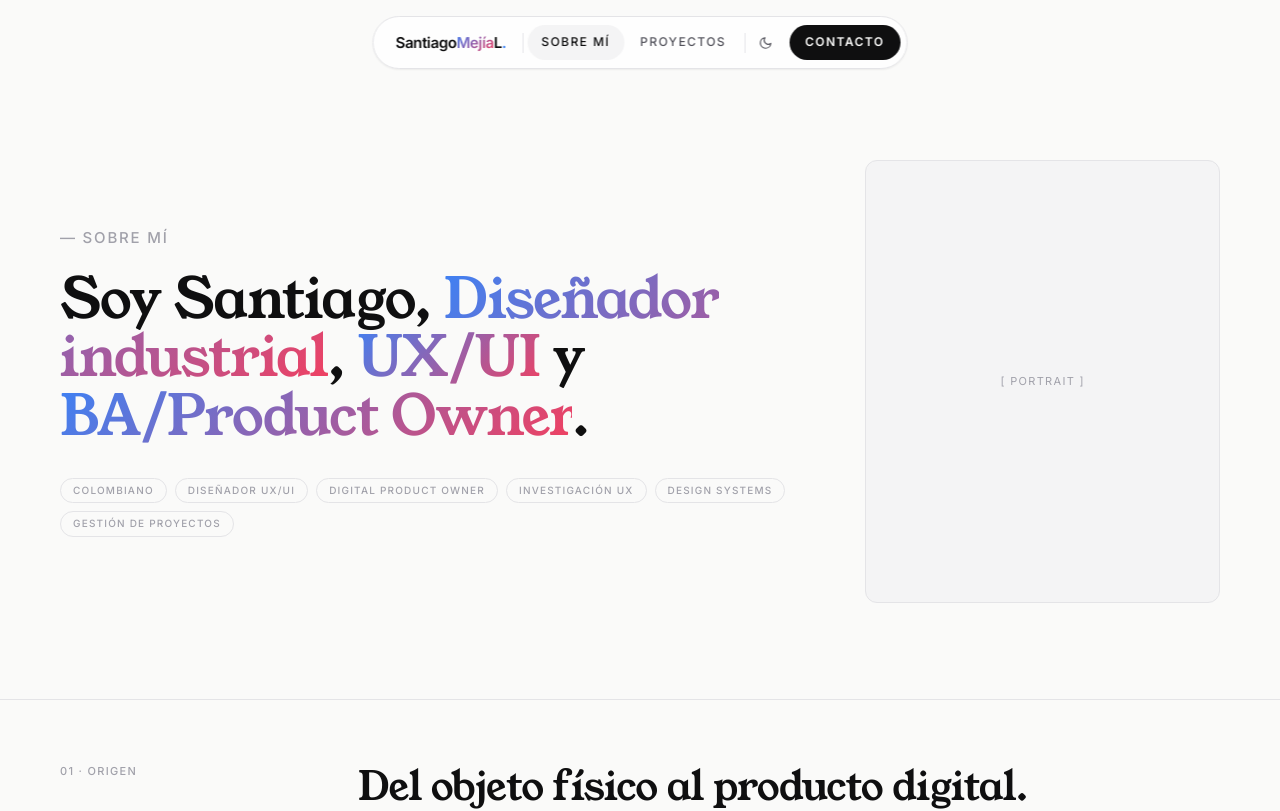
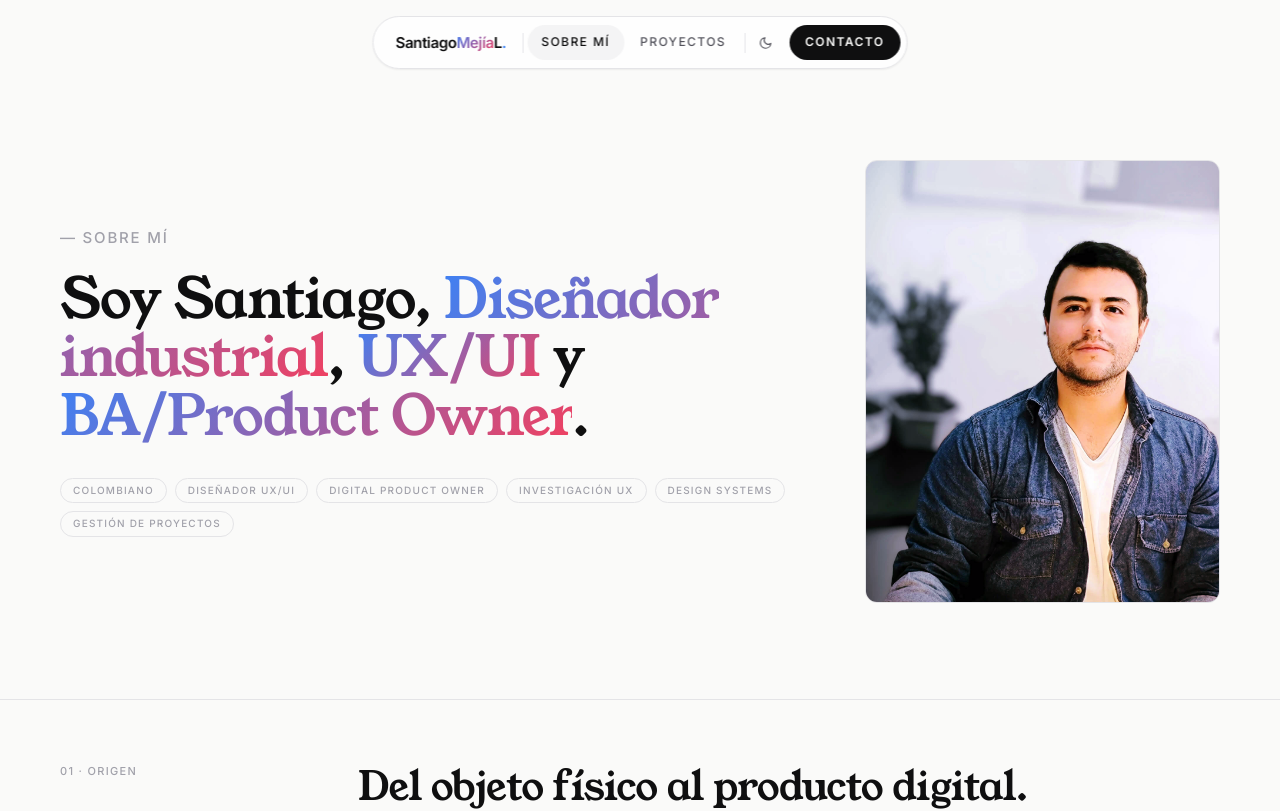
Before and after one commit to Santiagomejial/portfolio, a Next.js app: page /about in a window 1280 px wide. Shown: the top 811 px of the page. Built offline with nearby package versions, Linux system fonts and the light colour scheme.

Commit message:
feat(about): conectar portrait con overlay gradient sutil

```diff
--- a/app/about/page.tsx
+++ b/app/about/page.tsx
@@ -1,3 +1,4 @@
+import Image from 'next/image';
 import {
   Eyebrow,
   SectionHead,
@@ -71,14 +72,25 @@ export default function AboutPage() {
           </>
         }
         media={
-          <div
-            className="aspect-[4/5] w-full overflow-hidden rounded-lg border border-line bg-bg-block"
-            role="img"
-            aria-label="Portrait placeholder — reemplazar en Claude Design"
-          >
-            <div className="flex h-full items-center justify-center text-eyebrow uppercase tracking-eyebrow text-ink-mute">
-              [ portrait ]
-            </div>
+          <div className="relative aspect-[4/5] w-full overflow-hidden rounded-lg border border-line">
+            <Image
+              src="/portrait.jpg"
+              alt="Santiago Mejía L. — retrato"
+              fill
+              className="object-cover"
+              sizes="(min-width: 768px) 33vw, 100vw"
+              priority
+            />
+            {/* Overlay sutil con gradient brand (azul → rosa) */}
+            <span
+              aria-hidden
+              className="pointer-events-none absolute inset-0 bg-brand-gradient opacity-25 mix-blend-overlay"
+            />
+            {/* Viñeta inferior tenue para integrar con el bg de la página */}
+            <span
+              aria-hidden
+              className="pointer-events-none absolute inset-x-0 bottom-0 h-1/3 bg-gradient-to-t from-bg/40 to-transparent"
+            />
           </div>
         }
       >
```
Also changed, not shown: public/portrait.jpg (added).
